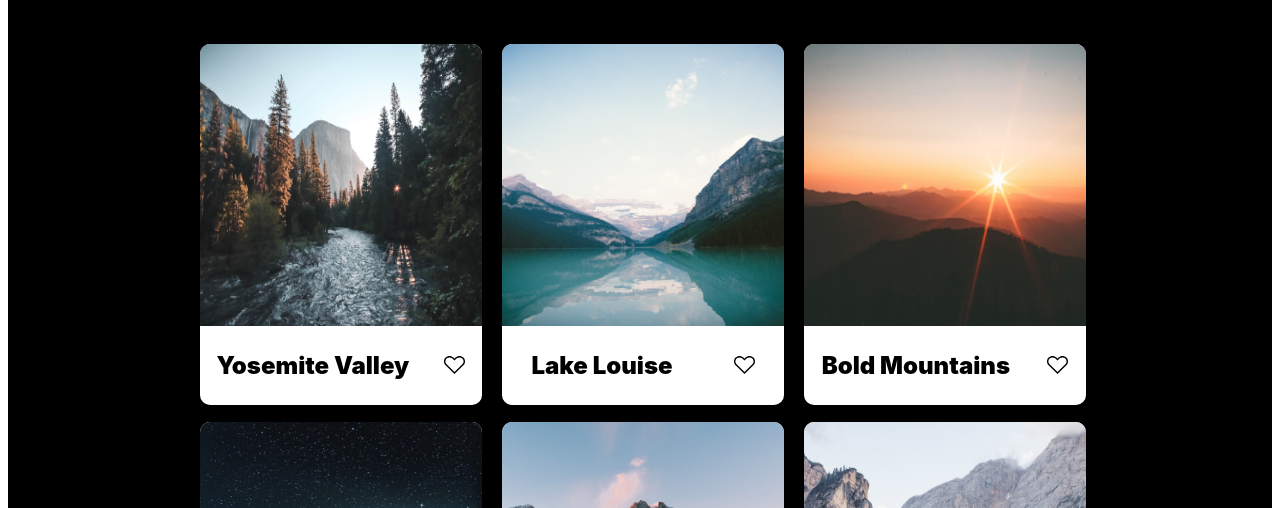
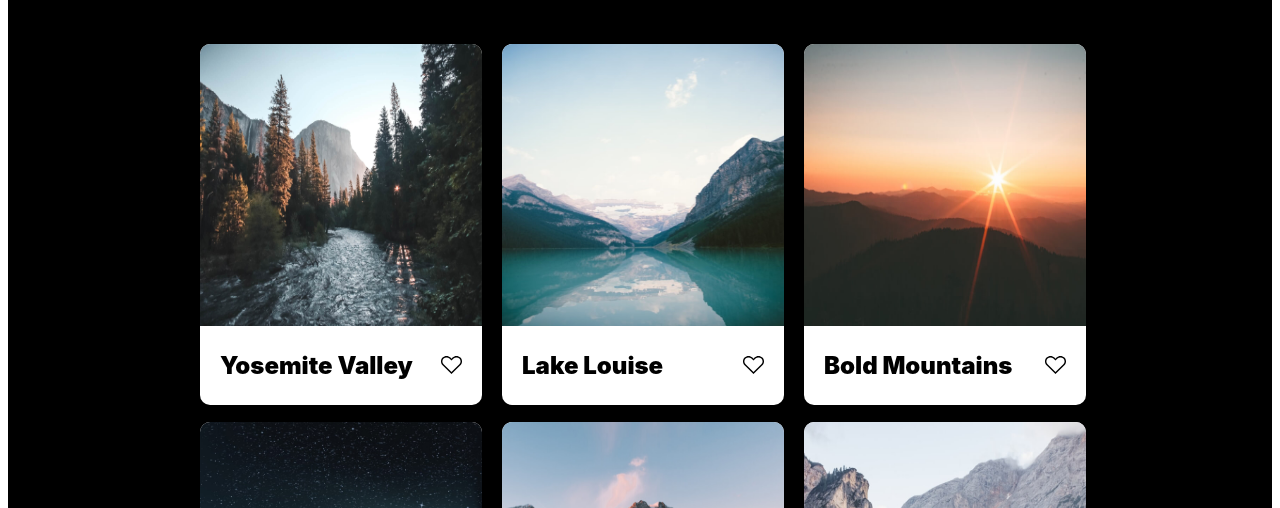
Before and after one commit to brosmar18/se_project_aroundtheus, a plain HTML site: page index.html in a window 1280 px wide. Shown: the part 292-800 px from the top of the page. Drawn offline with Linux system fonts and the light colour scheme.

Commit message:
card__description and items style reviewed and corrected

```diff
--- a/blocks/card.css
+++ b/blocks/card.css
@@ -7,6 +7,7 @@
     cursor: pointer;
     background-color: white;
     color: black;
+    text-align: center;
 }
 
 .card__image {
@@ -16,9 +17,10 @@
 
 .card__description {
     display: flex;
-    justify-content: space-around;
-    margin-bottom: 25px;
+    justify-content: space-between;
     align-items: center;
+    padding-bottom: 25px;
+    padding: 0 20px 25px 20px;
 }
 
 .card__title {
@@ -34,10 +36,12 @@
 }
 
 .card__like-button {
-    background: transparent url(../images/heart.svg) center no-repeat;
+    background-image: url(../images/heart.svg);
+    background-size: cover;
+    background-position: center;
+    background-color: transparent;
     width: 21px;
     height: 18px;
-    margin-left: 2px;
     border: 0;
     transition: opacity 0.3s ease-in-out;
     cursor: pointer;
```
